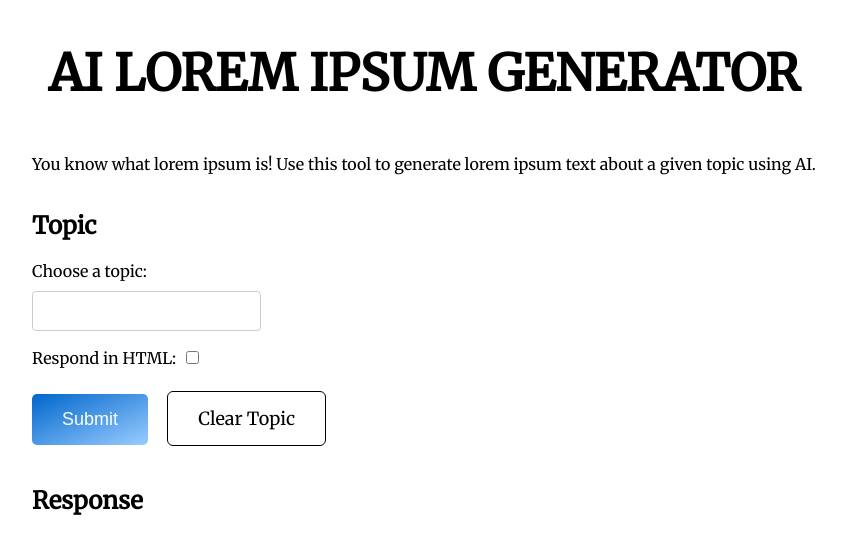
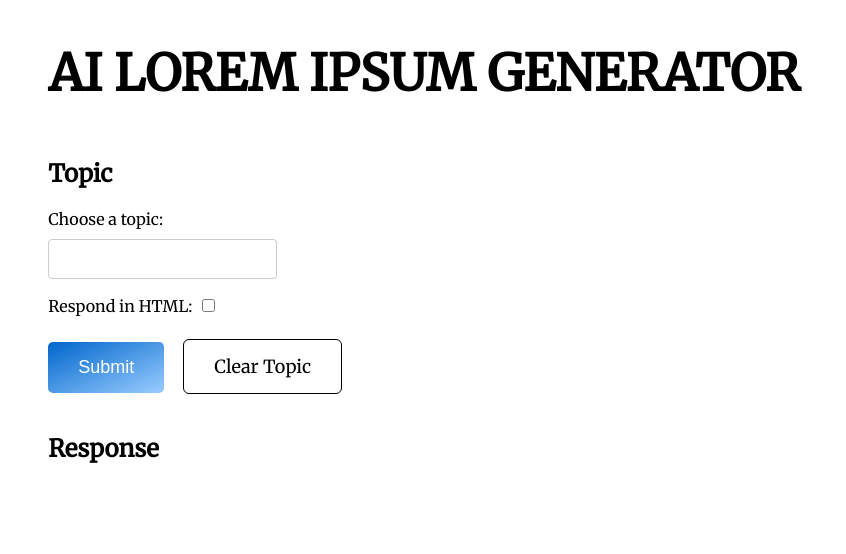
Before and after one commit to chrisg07/Ailorem-ipsum, an Angular app: page / in a window 1280 px wide. Shown: the top 554 px of the page, without its empty margins (216-1062 px from the left). Built offline with nearby package versions, Linux system fonts and the light colour scheme.

Commit message:
removed display of topic from environment configuration

```diff
--- a/src/app/components/home/home.component.html
+++ b/src/app/components/home/home.component.html
@@ -1,7 +1,5 @@
 <main class="home-container">
   <h1 class="homepage-header">AI Lorem Ipsum Generator</h1>
-
-  <p class="prompt-topic">{{ getPrompt()}}</p>
 
   <div class="choose-topic-section">
 
--- a/src/app/components/home/home.component.ts
+++ b/src/app/components/home/home.component.ts
@@ -61,16 +61,6 @@ export class HomeComponent {
       })
   }
 
-  public getPrompt() {
-    let prompt = environment.prompts.topicIpsum;
-
-    if (this.inHtml) {
-      prompt += environment.prompts.incentivizeHTML;
-    }
-
-    return prompt;
-  }
-
   public onSubmit(): void {
     if (this.topic) {
       this.getResponse(this.topic);
--- a/src/environments/environment.example.ts
+++ b/src/environments/environment.example.ts
@@ -1,8 +1,3 @@
 export const environment = {
   production: false,
-  apiKey: 'YOUR API KEY HERE',
-  prompts: {
-    topicIpsum: "You know what lorem ipsum is! Use this tool to generate lorem ipsum text about a given topic using AI.",
-    incentivizeHTML: `Please format the response into a randomly generated HTML structure using the following tags: <p>, and nothing else`
-  }
 };
```
